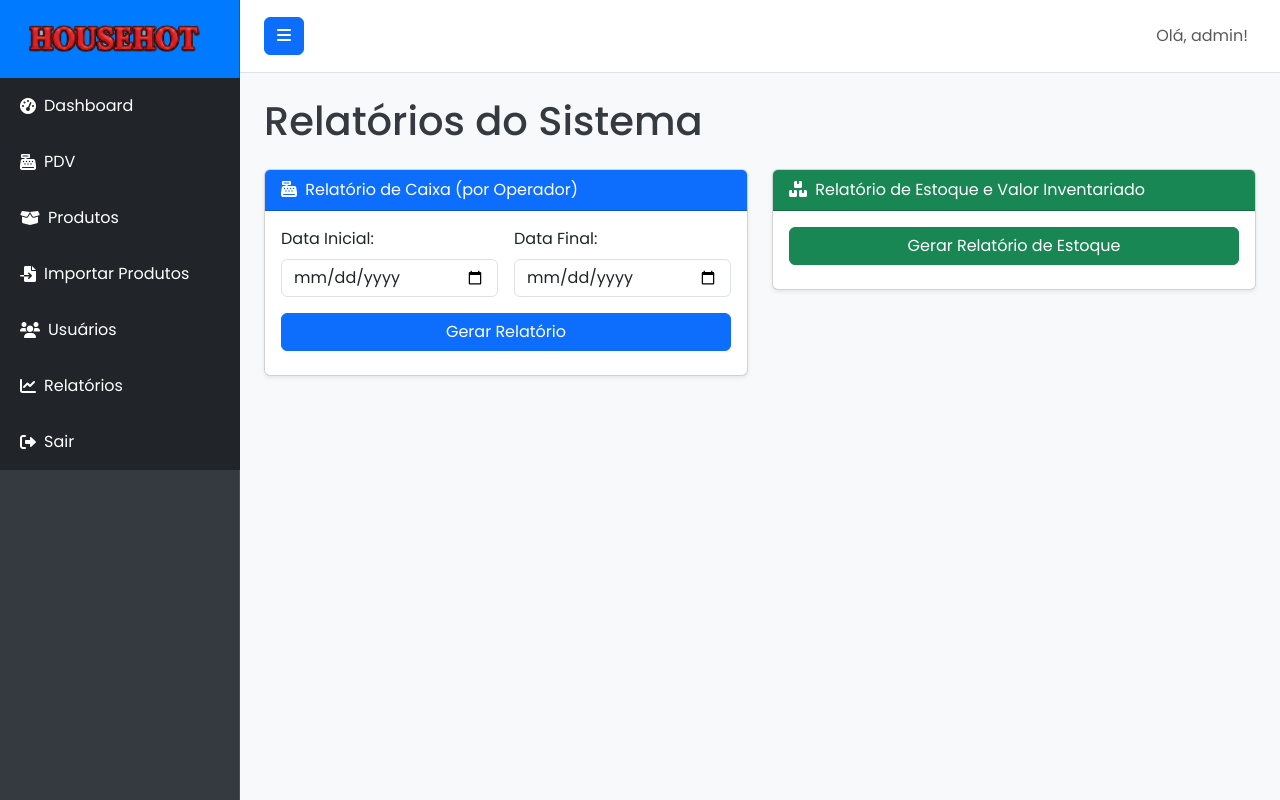
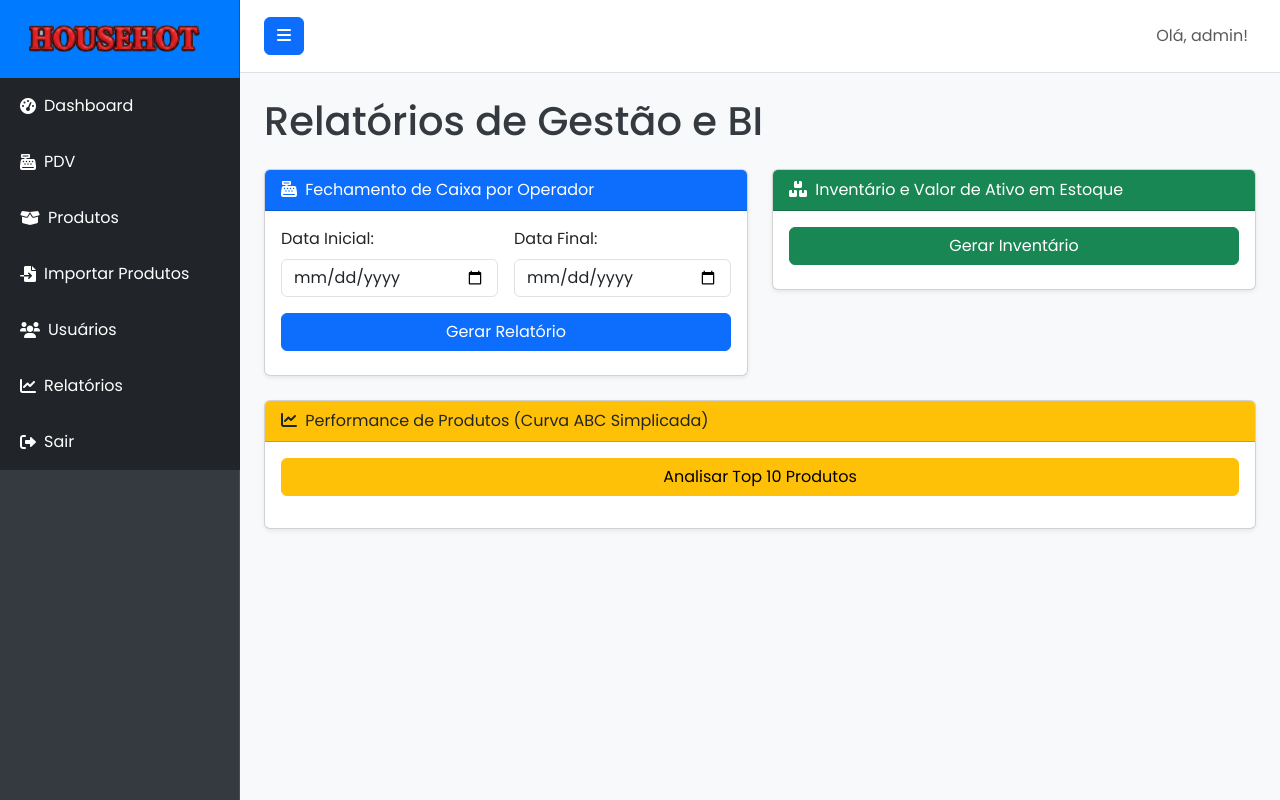
Before and after one commit to artenioreis/pdv_flask, a Flask app: page /reports in a window 1280 px wide. Run offline with Flask 3, Linux system fonts and the light colour scheme; a user stored in the database is signed in.

Commit message:
relatorios

```diff
--- a/routes.py
+++ b/routes.py
@@ -59,8 +59,12 @@ def dashboard():
 @main_bp.route('/reports/top_products')
 @admin_required
 def top_products_api():
-    top_products_data = db.session.query(Product.name, func.sum(SaleItem.quantity).label('quantity')).join(SaleItem).group_by(Product.id).order_by(func.sum(SaleItem.quantity).desc()).limit(5).all()
-    return jsonify([{'name': p.name, 'quantity': int(p.quantity)} for p in top_products_data])
+    top_products_data = db.session.query(
+        Product.name,
+        func.sum(SaleItem.quantity).label('quantity'),
+        func.sum(SaleItem.quantity * SaleItem.price_at_sale).label('revenue')
+    ).join(SaleItem).group_by(Product.id).order_by(func.sum(SaleItem.quantity).desc()).limit(10).all()
+    return jsonify([{'name': p.name, 'quantity': int(p.quantity), 'revenue': float(p.revenue)} for p in top_products_data])
 
 @main_bp.route('/reports/daily_sales')
 @admin_required
@@ -86,10 +90,12 @@ def cash_flow_api():
     total_general = 0
     for sale in sales:
         op_name = sale.operator.username
-        if op_name not in operators_data: operators_data[op_name] = {'Dinheiro': 0, 'Cartao Credito': 0, 'Cartao Debito': 0, 'Pix': 0, 'Total': 0}
+        if op_name not in operators_data:
+            operators_data[op_name] = {'Dinheiro': 0, 'Cartao Credito': 0, 'Cartao Debito': 0, 'Pix': 0, 'Total': 0, 'VendasCount': 0}
         method = sale.payment_method
         if method in operators_data[op_name]: operators_data[op_name][method] += sale.total_amount
         operators_data[op_name]['Total'] += sale.total_amount
+        operators_data[op_name]['VendasCount'] += 1
         total_general += sale.total_amount
     return jsonify({'operators': operators_data, 'total_general': float(total_general)})
 
@@ -145,7 +151,6 @@ def edit_product(product_id):
 @admin_required
 def delete_product(product_id):
     product = Product.query.get_or_404(product_id)
-    # Verifica se o produto possui itens vinculados a alguma venda
     has_sales = SaleItem.query.filter_by(product_id=product_id).first()
     if has_sales:
         flash('Não é possível excluir este produto pois ele possui vendas registradas. Você pode apenas editá-lo.', 'danger')
@@ -159,7 +164,7 @@ def delete_product(product_id):
 @main_bp.route('/products/import', methods=['GET', 'POST'])
 @admin_required
 def import_products():
-    import pandas as pd # A importação fica apenas aqui
+    import pandas as pd
     form = ProductImportForm()
     imported_products_data = []
     if form.validate_on_submit():
@@ -198,7 +203,6 @@ def pdv_checkout():
         db.session.add(new_sale)
         db.session.flush()
 
-        # Formata a data e hora atual para o cupom
         current_time_str = datetime.now().strftime('%d/%m/%Y %H:%M:%S')
 
         all_receipts = []
@@ -245,7 +249,6 @@ def delete_user(user_id):
         flash('Não é possível excluir o administrador principal.', 'danger')
         return redirect(url_for('main.users'))
 
-    # Verifica se o usuário possui vendas registradas
     has_sales = Sale.query.filter_by(user_id=user_id).first()
     if has_sales:
         flash('Não é possível excluir este usuário pois ele possui vendas registradas. Você pode apenas editá-lo.', 'danger')
--- a/templates/reports.html
+++ b/templates/reports.html
@@ -1,15 +1,15 @@
 {# templates/reports.html #}
 {% extends "base.html" %}
-{% block title %}Relatórios{% endblock %}
+{% block title %}Relatórios Estratégicos{% endblock %}
 {% block content %}
 <div class="container-fluid">
-    <h1 class="mb-4">Relatórios do Sistema</h1>
+    <h1 class="mb-4">Relatórios de Gestão e BI</h1>
 
     <div class="row">
         <div class="col-md-6">
             <div class="card mb-4 shadow-sm">
                 <div class="card-header bg-primary text-white">
-                    <i class="fas fa-cash-register me-1"></i> Relatório de Caixa (por Operador)
+                    <i class="fas fa-cash-register me-1"></i> Fechamento de Caixa por Operador
                 </div>
                 <div class="card-body">
                     <div class="row g-3 mb-3">
@@ -29,12 +29,11 @@
 
                     <div id="cashReportResults" class="mt-4" style="display: none;">
                         <div id="printableCashArea">
-                            <h5 class="text-center">Resumo Financeiro por Operador</h5>
+                            <h5 class="text-center">Resumo de Vendas por Operador</h5>
                             <hr>
-                            <div id="operatorTablesContainer">
-                                </div>
+                            <div id="operatorTablesContainer"></div>
                             <div class="alert alert-info mt-3">
-                                <strong>TOTAL GERAL (TODOS OS CAIXAS): R$ <span id="totalGeneralAmount">0.00</span></strong>
+                                <strong>TOTAL GERAL CONSOLIDADO: R$ <span id="totalGeneralAmount">0.00</span></strong>
                             </div>
                         </div>
                     </div>
@@ -45,32 +44,58 @@
         <div class="col-md-6">
             <div class="card mb-4 shadow-sm">
                 <div class="card-header bg-success text-white">
-                    <i class="fas fa-boxes me-1"></i> Relatório de Estoque e Valor Inventariado
+                    <i class="fas fa-boxes me-1"></i> Inventário e Valor de Ativo em Estoque
                 </div>
                 <div class="card-body">
-                    <button class="btn btn-success w-100 mb-2" id="generateStockReportBtn">Gerar Relatório de Estoque</button>
+                    <button class="btn btn-success w-100 mb-2" id="generateStockReportBtn">Gerar Inventário</button>
                     <button class="btn btn-outline-secondary w-100" id="printStockReportBtn" style="display: none;">
-                        <i class="fas fa-print"></i> Imprimir Relatório de Estoque
+                        <i class="fas fa-print"></i> Imprimir Inventário
                     </button>
 
                     <div id="stockReportResults" class="mt-4" style="display: none;">
                         <div id="printableStockArea">
-                            <h5 class="text-center">Inventário de Produtos</h5>
+                            <h5 class="text-center">Relatório de Ativo Circulante (Estoque)</h5>
                             <table class="table table-sm table-striped mt-3">
-                                <thead>
+                                <thead class="table-dark">
                                     <tr>
                                         <th>Produto</th>
                                         <th>Qtd</th>
-                                        <th>Preço Un.</th>
-                                        <th>Valor Total</th>
+                                        <th>Custo/Preço</th>
+                                        <th class="text-end">Valor Total</th>
                                     </tr>
                                 </thead>
                                 <tbody id="stockList"></tbody>
                             </table>
                             <div class="alert alert-success mt-3 text-end">
-                                <strong>Valor Total em Estoque: R$ <span id="totalStockValue">0.00</span></strong>
+                                <strong>Capital Total Imobilizado: R$ <span id="totalStockValue">0.00</span></strong>
                             </div>
                         </div>
+                    </div>
+                </div>
+            </div>
+        </div>
+    </div>
+
+    <div class="row">
+        <div class="col-12">
+            <div class="card mb-4 shadow-sm">
+                <div class="card-header bg-warning text-dark">
+                    <i class="fas fa-chart-line me-1"></i> Performance de Produtos (Curva ABC Simplicada)
+                </div>
+                <div class="card-body">
+                    <button class="btn btn-warning w-100 mb-3" id="generateTopBtn">Analisar Top 10 Produtos</button>
+                    <div id="topProductsContainer" style="display:none;">
+                        <table class="table table-hover">
+                            <thead>
+                                <tr>
+                                    <th>Posição</th>
+                                    <th>Produto</th>
+                                    <th>Qtd. Vendida</th>
+                                    <th class="text-end">Receita Total</th>
+                                </tr>
+                            </thead>
+                            <tbody id="topProductsBody"></tbody>
+                        </table>
                     </div>
                 </div>
             </div>
@@ -83,7 +108,6 @@
 <script>
     document.addEventListener('DOMContentLoaded', function() {
 
-        // Função Auxiliar para Impressão
         function printDiv(divId, title) {
             const content = document.getElementById(divId).innerHTML;
             const win = window.open('', '_blank');
@@ -96,7 +120,6 @@
             setTimeout(() => { win.print(); win.close(); }, 500);
         }
 
-        // --- RELATÓRIO DE CAIXA ---
         document.getElementById('generateCashReportBtn').addEventListener('click', function() {
             const startDate = document.getElementById('cashReportStartDate').value;
             const endDate = document.getElementById('cashReportEndDate').value;
@@ -108,9 +131,13 @@
                     container.innerHTML = '';
 
                     for (const [operator, values] of Object.entries(data.operators)) {
+                        const avgTicket = values.VendasCount > 0 ? (values.Total / values.VendasCount).toFixed(2) : "0.00";
                         const card = `
                             <div class="card border-dark mb-3">
-                                <div class="card-header bg-light"><strong>Operador: ${operator}</strong></div>
+                                <div class="card-header bg-light d-flex justify-content-between">
+                                    <strong>Operador: ${operator}</strong>
+                                    <span>Vendas: ${values.VendasCount}</span>
+                                </div>
                                 <div class="card-body p-2">
                                     <table class="table table-sm table-bordered mb-0" style="font-size: 0.9rem;">
                                         <tr><td>Dinheiro</td><td class="text-end">R$ ${values.Dinheiro.toFixed(2)}</td></tr>
@@ -118,6 +145,7 @@
                                         <tr><td>Cartão Débito</td><td class="text-end">R$ ${values['Cartao Debito'].toFixed(2)}</td></tr>
                                         <tr><td>Pix</td><td class="text-end">R$ ${values.Pix.toFixed(2)}</td></tr>
                                         <tr class="table-secondary"><td><strong>Total</strong></td><td class="text-end"><strong>R$ ${values.Total.toFixed(2)}</strong></td></tr>
+                                        <tr class="table-info"><td><strong>Ticket Médio</strong></td><td class="text-end"><strong>R$ ${avgTicket}</strong></td></tr>
                                     </table>
                                 </div>
                             </div>
@@ -134,7 +162,6 @@
 
         document.getElementById('printCashReportBtn').addEventListener('click', () => printDiv('printableCashArea', 'Relatório de Fechamento de Caixa'));
 
-        // --- RELATÓRIO DE ESTOQUE ---
         document.getElementById('generateStockReportBtn').addEventListener('click', function() {
             fetch('/reports/stock')
                 .then(response => response.json())
@@ -160,6 +187,26 @@
         });
 
         document.getElementById('printStockReportBtn').addEventListener('click', () => printDiv('printableStockArea', 'Relatório de Inventário de Estoque'));
+
+        document.getElementById('generateTopBtn').addEventListener('click', function() {
+            fetch('/reports/top_products')
+                .then(response => response.json())
+                .then(data => {
+                    const body = document.getElementById('topProductsBody');
+                    body.innerHTML = '';
+                    data.forEach((p, index) => {
+                        body.insertAdjacentHTML('beforeend', `
+                            <tr>
+                                <td>${index + 1}º</td>
+                                <td>${p.name}</td>
+                                <td>${p.quantity}</td>
+                                <td class="text-end">R$ ${p.revenue.toFixed(2)}</td>
+                            </tr>
+                        `);
+                    });
+                    document.getElementById('topProductsContainer').style.display = 'block';
+                });
+        });
     });
 </script>
 {% endblock %}
```
Also changed, not shown: instance/pdv.db.
